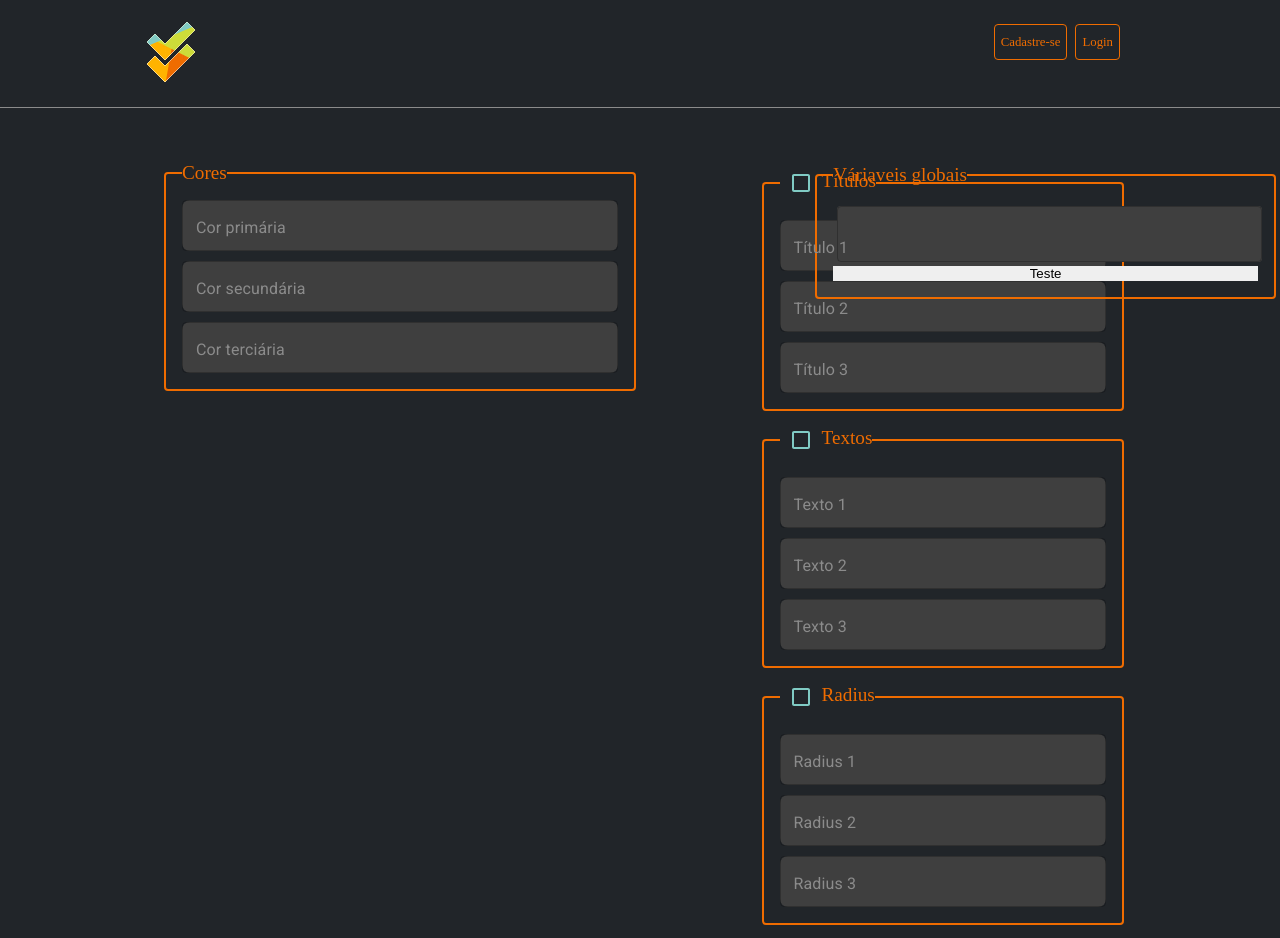
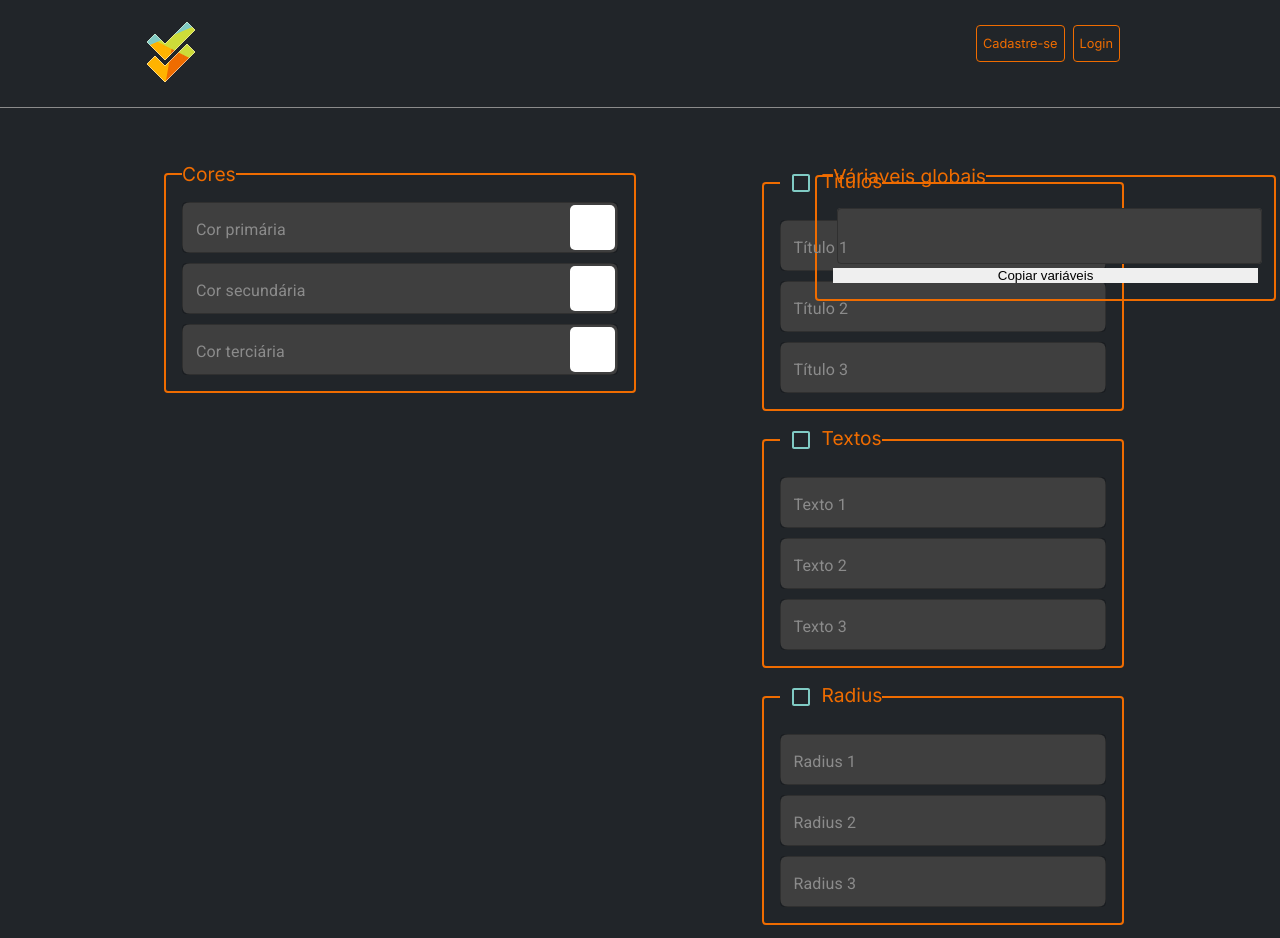
Before and after one commit to kenzieColors/nicole_equipe2_varify, a React (Vite) app: page / in a window 1280 px wide. Built offline with nearby package versions, Linux system fonts and the light colour scheme.

Commit message:
feat: colorpick

```diff
--- a/index.html
+++ b/index.html
@@ -12,6 +12,12 @@
       rel="stylesheet"
       href="https://fonts.googleapis.com/icon?family=Material+Icons"
     />
+    <link rel="preconnect" href="https://fonts.googleapis.com" />
+    <link rel="preconnect" href="https://fonts.gstatic.com" crossorigin />
+    <link
+      href="https://fonts.googleapis.com/css2?family=Inter&display=swap"
+      rel="stylesheet"
+    />
     <title>Varify</title>
   </head>
   <body>
--- a/package.json
+++ b/package.json
@@ -17,6 +17,7 @@
     "@mui/styled-engine-sc": "^5.11.11",
     "axios": "^1.3.4",
     "react": "^18.2.0",
+    "react-colorful": "^5.6.1",
     "react-copy-to-clipboard": "^5.1.0",
     "react-dom": "^18.2.0",
     "react-hook-form": "^7.43.5",
--- a/src/components/Forms/Input/index.tsx
+++ b/src/components/Forms/Input/index.tsx
@@ -1,19 +1,20 @@
 import { FieldError, UseFormRegisterReturn } from "react-hook-form";
-import { TextField } from "@mui/material";
-import { StyleTextField } from "./textfield";
-import { FieldSet } from "./style";
+import { FieldSet, StyledTextField } from "./style";
 
 interface IInputProps {
   label: string;
+  type: "text" | "email" | "password" | "number";
+  children?: React.ReactNode;
   id?: string;
-  type: "text" | "email" | "password" | "number";
   register?: UseFormRegisterReturn<string>;
   error?: FieldError;
 }
 
-const Input = ({ label, id, type, register, error }: IInputProps) => (
+const Input = ({ label, type, children, id, register, error }: IInputProps) => (
   <FieldSet>
-    <StyleTextField label={label} id={id} type={type} {...register} />
+    <StyledTextField label={label} id={id} type={type} {...register}>
+      {children}
+    </StyledTextField>
 
     {error ? <span>Erro</span> : null}
   </FieldSet>
--- a/src/components/Forms/Input/style.ts
+++ b/src/components/Forms/Input/style.ts
@@ -1,13 +1,27 @@
 import styled from "styled-components";
+import { TextField } from "@mui/material";
 
 export const FieldSet = styled.fieldset`
-  width: 90%;
+  width: 100%;
 
   display: flex;
   flex-direction: column;
   gap: 8px;
 
   border: none;
+`;
 
-  width: 100%;
+export const StyledTextField = styled(TextField)`
+  input {
+    background-color: #3f3f3f;
+    border-radius: 8px;
+    /* width: 100%; */
+
+    padding: 14px 12px;
+  }
+  label {
+    color: #8b8b8b;
+
+    font-size: 1rem;
+  }
 `;
--- a/src/components/Forms/Input/textfield.ts
+++ /dev/null
@@ -1,17 +0,0 @@
-import styled from "styled-components";
-import { TextField } from "@mui/material";
-
-export const StyleTextField = styled(TextField)`
-  input {
-    background-color: #3f3f3f;
-    border-radius: 8px;
-    /* width: 100%; */
-
-    padding: 14px 12px;
-  }
-  label {
-    color: #8b8b8b;
-
-    font-size: 1rem;
-  }
-`;
--- /dev/null
+++ b/src/components/Forms/InputColorPick/index.tsx
@@ -0,0 +1,62 @@
+import { useRef, useState } from "react";
+import { FieldSet, StyledTextField } from "./style";
+import { HexColorPicker } from "react-colorful";
+import { useOnClickOutside } from "usehooks-ts";
+
+interface IInputColorPickProps {
+  color: string | undefined;
+  setColorFunction: (id: string, value: string) => void;
+  label: string;
+  className: string;
+}
+
+const InputColorPick = ({
+  color,
+  setColorFunction,
+  label,
+  className,
+}: IInputColorPickProps) => {
+  const [open, setOpen] = useState(false);
+  const ref = useRef(null);
+
+  const toggleColorPick = () => {
+    setOpen(!open);
+  };
+
+  useOnClickOutside(ref, toggleColorPick);
+
+  return (
+    <FieldSet color={color}>
+      <StyledTextField
+        label={label}
+        className={className}
+        type="text"
+        value={color || ""}
+        onChange={(event) => {
+          const colorValue = event.target.value;
+          setColorFunction(className, colorValue);
+        }}
+      ></StyledTextField>
+      {open ? (
+        <div className="colorful-container" ref={ref}>
+          <HexColorPicker
+            color={color}
+            onChange={(event) => {
+              setColorFunction(className, event);
+            }}
+          ></HexColorPicker>
+        </div>
+      ) : null}
+
+      <button
+        type="button"
+        onClick={() => {
+          toggleColorPick();
+        }}
+        className="colorPickButton"
+      ></button>
+    </FieldSet>
+  );
+};
+
+export default InputColorPick;
--- /dev/null
+++ b/src/components/Forms/InputColorPick/style.ts
@@ -0,0 +1,49 @@
+import styled, { css } from "styled-components";
+import { TextField } from "@mui/material";
+
+export const FieldSet = styled.fieldset`
+  position: relative;
+  display: flex;
+  width: 100%;
+
+  .react-colorful {
+    position: absolute;
+    z-index: 1;
+    right: 51px;
+  }
+
+  div > div > input {
+    width: 100%;
+  }
+
+  .colorPickButton {
+    position: absolute;
+    right: 3px;
+    align-self: center;
+    width: 45px;
+    height: 45px;
+    background-color: #ffffff;
+    border-radius: 5px;
+  }
+
+  ${({ color }) => {
+    return css`
+    .colorPickButton{
+      background-color: ${color}`;
+  }}
+`;
+
+export const StyledTextField = styled(TextField)`
+  width: 100%;
+  input {
+    background-color: #3f3f3f;
+    border-radius: 8px;
+
+    padding: 14px 12px;
+  }
+  label {
+    color: #8b8b8b;
+
+    font-size: 1rem;
+  }
+`;
--- a/src/components/Forms/VarForm/index.tsx
+++ b/src/components/Forms/VarForm/index.tsx
@@ -6,7 +6,7 @@ interface iVarFormProps {
   children: React.ReactNode;
   checkbox?: boolean;
   name: string;
-  onChangeFunction: (event: any) => void;
+  onChangeFunction?: (event: any) => void;
 }
 
 const VarForm = ({
--- a/src/pages/LandingPage/index.tsx
+++ b/src/pages/LandingPage/index.tsx
@@ -3,6 +3,7 @@ import Header from "../../components/Header";
 import { StyledMain } from "./style";
 import VarForm from "../../components/Forms/VarForm";
 import Input from "../../components/Forms/Input";
+import InputColorPick from "../../components/Forms/InputColorPick";
 import { VarContext } from "../../providers/VarContext";
 import { useCopyToClipboard } from "usehooks-ts";
 import TextField from "@mui/material/TextField";
@@ -10,10 +11,11 @@ import { LogoLink, TopLink } from "../../components/Header/style";
 import varify from "../../assets/varify.png";
 
 const LandingPage = () => {
-  const { variables, changeVariables, globalVarGenerator } =
+  const { variables, setVarColors, setVarSizes, globalVarGenerator } =
     useContext(VarContext);
 
   const [value, copy] = useCopyToClipboard();
+
   return (
     <>
       <Header>
@@ -33,31 +35,34 @@ const LandingPage = () => {
 
       <StyledMain>
         <div className="upperForms">
-          <VarForm
-            onChangeFunction={(event) => {
-              const colorID = event.target.id;
-              const colorValue = event.target.value;
-              changeVariables(colorID, colorValue);
-            }}
-            name="Cores"
-          >
-            <Input label="Cor primária" id="colorPrimary" type="text"></Input>
-            <Input
+          <VarForm name="Cores">
+            <InputColorPick
+              className="colorPrimary"
+              label="Cor primária"
+              color={variables.colorPrimary}
+              setColorFunction={setVarColors}
+            ></InputColorPick>
+            <InputColorPick
+              className="colorSecondary"
               label="Cor secundária"
-              id="colorSecondary"
-              type="text"
-            ></Input>
-            <Input label="Cor terciária" id="colorTertiary" type="text"></Input>
+              color={variables.colorSecondary}
+              setColorFunction={setVarColors}
+            ></InputColorPick>
+            <InputColorPick
+              className="colorTertiary"
+              label="Cor terciária"
+              color={variables.colorTertiary}
+              setColorFunction={setVarColors}
+            ></InputColorPick>
           </VarForm>
         </div>
         <div className="lowerForms">
-          {/* <div className="lowerForms"> */}
           <VarForm
             checkbox
             onChangeFunction={(event) => {
               const titleID = event.target.id;
               const titleValue = event.target.value;
-              changeVariables(titleID, titleValue);
+              setVarSizes(titleID, titleValue);
             }}
             name="Títulos"
           >
@@ -71,7 +76,7 @@ const LandingPage = () => {
             onChangeFunction={(event) => {
               const textId = event.target.id;
               const textValue = event.target.value;
-              changeVariables(textId, textValue);
+              setVarSizes(textId, textValue);
             }}
             name="Textos"
           >
@@ -85,7 +90,7 @@ const LandingPage = () => {
             onChangeFunction={(event) => {
               const radiusID = event.target.id;
               const radiusValue = event.target.value;
-              changeVariables(radiusID, radiusValue);
+              setVarSizes(radiusID, radiusValue);
             }}
             name="Radius"
           >
@@ -104,7 +109,9 @@ const LandingPage = () => {
             value={globalVarGenerator()}
             InputProps={{ readOnly: true }}
           ></TextField>
-          <button onClick={() => copy(globalVarGenerator())}>Teste</button>
+          <button onClick={() => copy(globalVarGenerator())}>
+            Copiar variáveis
+          </button>
         </fieldset>
       </StyledMain>
     </>
--- a/src/providers/VarContext/index.tsx
+++ b/src/providers/VarContext/index.tsx
@@ -22,7 +22,7 @@ export const VarProvider = ({ children }: IVarContextProps) => {
     },
   ]);
 
-  const changeVariables = (id: string, value: string | number) => {
+  const setVarColors = (id: string, value: string) => {
     if (id == "colorPrimary") {
       setVariables({ ...variables, colorPrimary: value });
     }
@@ -34,7 +34,9 @@ export const VarProvider = ({ children }: IVarContextProps) => {
     if (id == "colorTertiary") {
       setVariables({ ...variables, colorTertiary: value });
     }
+  };
 
+  const setVarSizes = (id: string, value: number) => {
     if (id == "titleSize-1") {
       setVariables({ ...variables, titleSize1: value });
     }
@@ -84,7 +86,6 @@ export const VarProvider = ({ children }: IVarContextProps) => {
     return varResult;
   };
 
-
   const requestUserSavedVars = async (userId: number) => {
     try {
       const response = await api.get(`/favorites?userId=${userId}`);
@@ -93,12 +94,12 @@ export const VarProvider = ({ children }: IVarContextProps) => {
     }
   };
 
-
   return (
     <VarContext.Provider
       value={{
         variables,
-        changeVariables,
+        setVarColors,
+        setVarSizes,
         globalVarGenerator,
         userVars,
         setUserVars,
--- a/src/style/globalStyle.ts
+++ b/src/style/globalStyle.ts
@@ -71,6 +71,7 @@ export const GlobalStyle = createGlobalStyle`
 
   body{
     background-color: #212529;
+    font-family: 'Inter', sans-serif;
     /* overflow-x: hidden;
     overflow-y: hidden; */
     height: 100vh;
```
Also changed, not shown: src/providers/@types.ts (+14 -13 lines), 1 other file (tests, documents, lock files or other folders).
